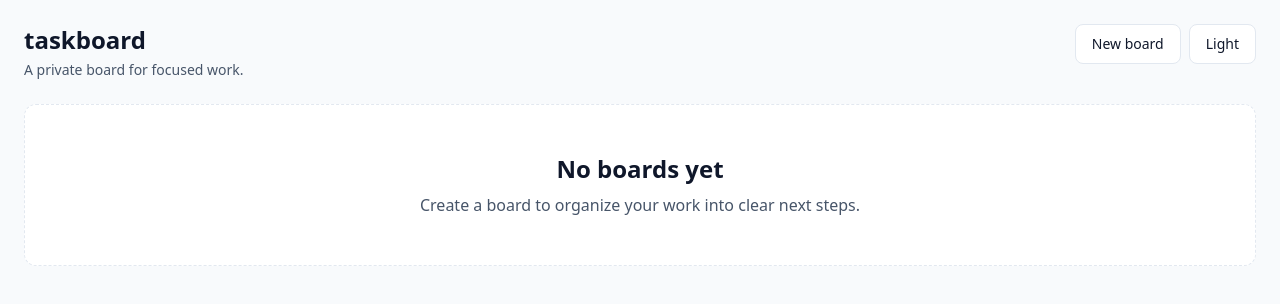
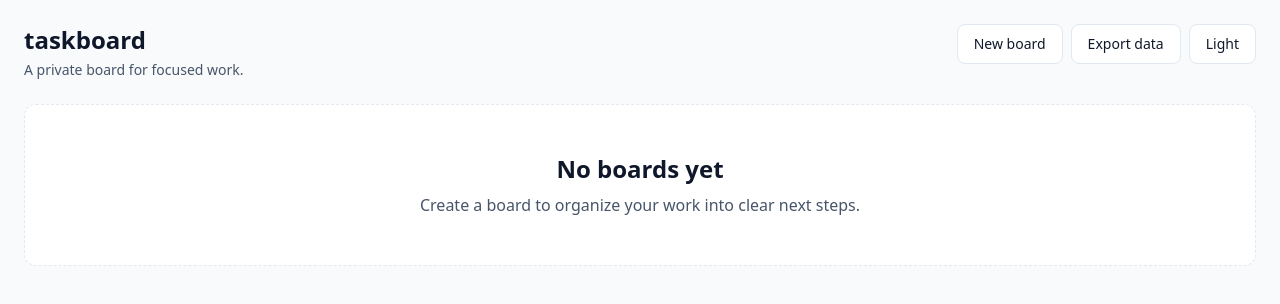
Before and after one commit to thealirazadev/taskboard, a React (Vite) app: page / in a window 1280 px wide. Shown: the top 304 px of the page. Built offline with nearby package versions, Linux system fonts and the light colour scheme.

Commit message:
feat(data): add board data export

```diff
--- a/src/components/AppShell.tsx
+++ b/src/components/AppShell.tsx
@@ -1,6 +1,7 @@
 import { useBoardState } from '../hooks/useBoardState';
 import { BoardSwitcher } from './board/BoardSwitcher';
 import { BoardView } from './board/BoardView';
+import { DataTransfer } from './board/DataTransfer';
 import { ErrorBanner } from './common/ErrorBanner';
 import { ThemeToggle } from './common/ThemeToggle';
 
@@ -18,6 +19,7 @@ export function AppShell() {
         </div>
         <div className="flex flex-wrap items-center gap-2">
           <BoardSwitcher />
+          <DataTransfer />
           <ThemeToggle />
         </div>
       </header>
--- /dev/null
+++ b/src/components/board/DataTransfer.tsx
@@ -0,0 +1,43 @@
+import { useBoardState } from '../../hooks/useBoardState';
+import { logger } from '../../lib/logger';
+
+function downloadJson(filename: string, contents: string): void {
+  const blob = new Blob([contents], { type: 'application/json' });
+  const url = URL.createObjectURL(blob);
+  try {
+    const link = document.createElement('a');
+    link.href = url;
+    link.download = filename;
+    link.click();
+  } finally {
+    URL.revokeObjectURL(url);
+  }
+}
+
+export function DataTransfer() {
+  const { state, showError } = useBoardState();
+
+  function handleExport(): void {
+    try {
+      if (typeof URL.createObjectURL !== 'function') {
+        throw new Error('URL.createObjectURL is unavailable.');
+      }
+      downloadJson('taskboard-export.json', JSON.stringify(state, null, 2));
+    } catch (cause) {
+      logger.error('Board data could not be exported.', { error: cause });
+      showError('Your board data could not be exported. Please try again.');
+    }
+  }
+
+  return (
+    <div className="flex flex-wrap items-center gap-2">
+      <button
+        type="button"
+        onClick={handleExport}
+        className="min-h-10 rounded-md border border-border bg-surface px-4 py-2 text-sm font-medium hover:bg-background"
+      >
+        Export data
+      </button>
+    </div>
+  );
+}
```
Also changed, not shown: 1 other file (tests, documents, lock files or other folders).
